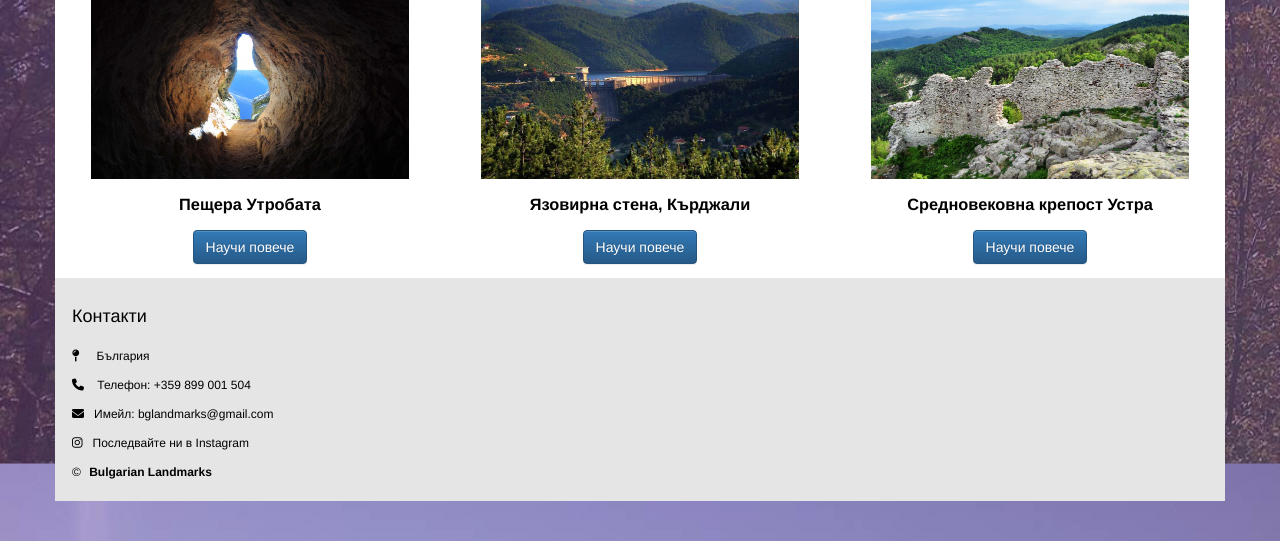
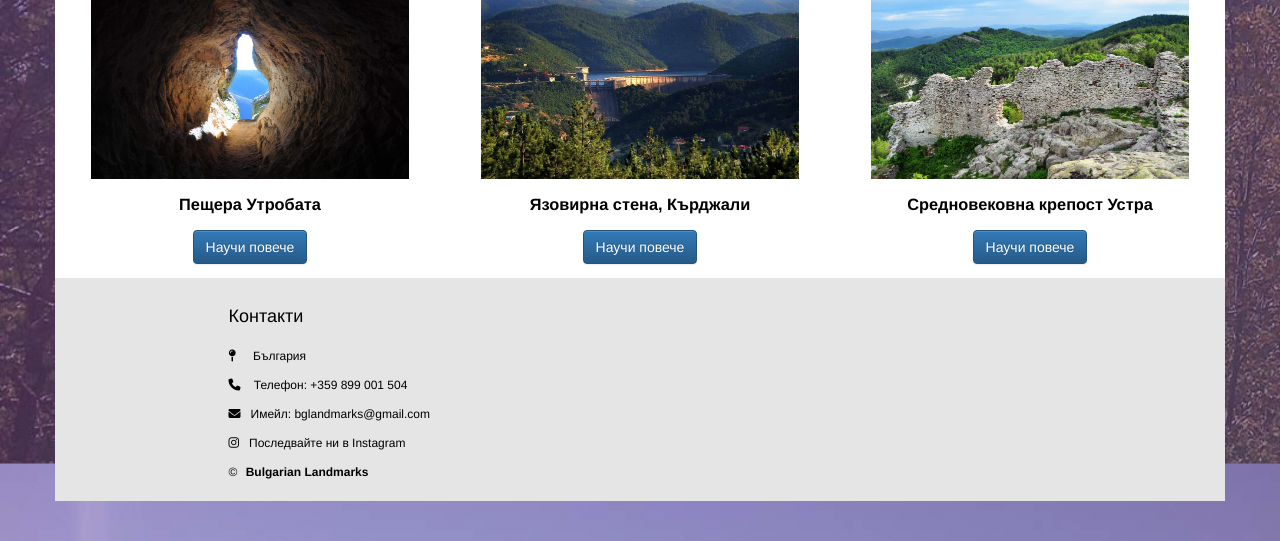
Before and after one commit to stefanstankov/bglandmarks, a PHP site: page /index.php in a window 1280 px wide. Shown: the part 1236-1777 px from the top of the page. Run offline with PHP 8.4, Linux system fonts and the light colour scheme; some libraries are stand-ins or nearby versions.

```diff
--- a/assets/css/style.css
+++ b/assets/css/style.css
@@ -148,7 +148,7 @@ footer{
     padding-left: 0!important;
     padding-right: 0!important;
   }
-.footer-ul {padding-left:0px; margin-left:2px; float: left;}
+.footer-ul {padding-left:0px; margin-left:2px; float: right;}
 .footer-ul li { line-height:29px;font-size:12px;}
 .footer-ul li a { color:#000;}
 .footer-ul i { margin-right:10px;}
--- a/includes/footer.php
+++ b/includes/footer.php
@@ -1,6 +1,6 @@
   <footer class="container">
     <div class="row">
-      <div class="col-md-4 float-right">
+      <div class="col-md-4">
         <ul class="footer-ul list-unstyled text-left">
         <li><strong><h2><?= CONTACTS;?></h2></strong></li>
         <li><i class="fa fa-map-pin"></i><?= COUNTRY;?></li>
```
